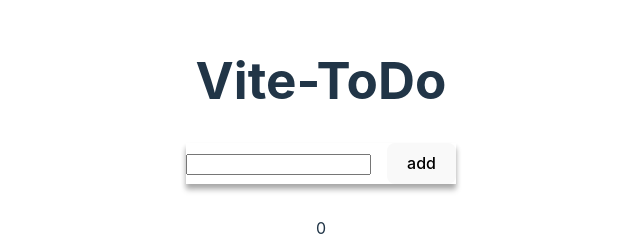
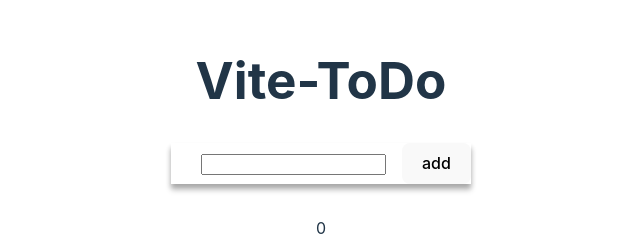
Before and after one commit to danielu96/Vite-React-ToDo, a React (Vite) app: page / in a window 1280 px wide. Shown: the part 162-398 px from the top of the page, without its empty margins (319-959 px from the left). Built offline with nearby package versions, Linux system fonts and the light colour scheme.

Commit message:
conteners width changed on 300 px

```diff
--- a/src/App.css
+++ b/src/App.css
@@ -44,12 +44,13 @@
   display: flex;
   position: relative;
   box-shadow: 0 4px 5px 0 rgba(0, 0, 0, 0.2), 0 6px 6px 0 rgba(0, 0, 0, 0.19);
-  width: fit-content;
+  width: 300px;
   height: fit-content;
   margin: 1rem auto 2rem auto;
-  place-items: center;
-  justify-content: center;
-  justify-content: space-between;
+  align-items: center;
+  justify-content: right;
+  justify-content: right;
+  /* row-gap: 0; */
 
 }
 .form-control {
```
